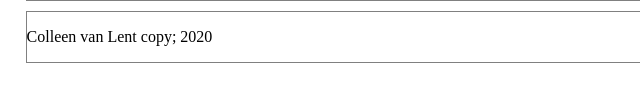
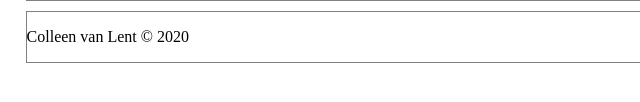
Before and after one commit to swinter00/homework1, a plain HTML site: page family.html in a window 1280 px wide. Shown: the part 492-594 px from the top of the page, 0-640 px from the left. Drawn offline with Linux system fonts and the light colour scheme.

Commit message:
Add files via upload

```diff
--- a/family.html
+++ b/family.html
@@ -3,9 +3,9 @@
 <head>
 	<meta charset="UTF-8">
 	<title>Family</title>
-	<link rel="icon" href="imgs/favicon.ico">
 	<link rel="stylesheet" href="css/html5_reset.css">
 	<link rel="stylesheet" href="css/style.css">
+	<link rel="icon" href="imgs/favicon.ico">
 </head>
 
 <body>
@@ -30,7 +30,7 @@
 </main>
 
 <footer>
-<p>Colleen van Lent copy; 2020</p>
+<p>Colleen van Lent &copy; 2020</p>
 </footer>
 
 </body>
```
Also changed, not shown: index.html (+2 -2 lines).
